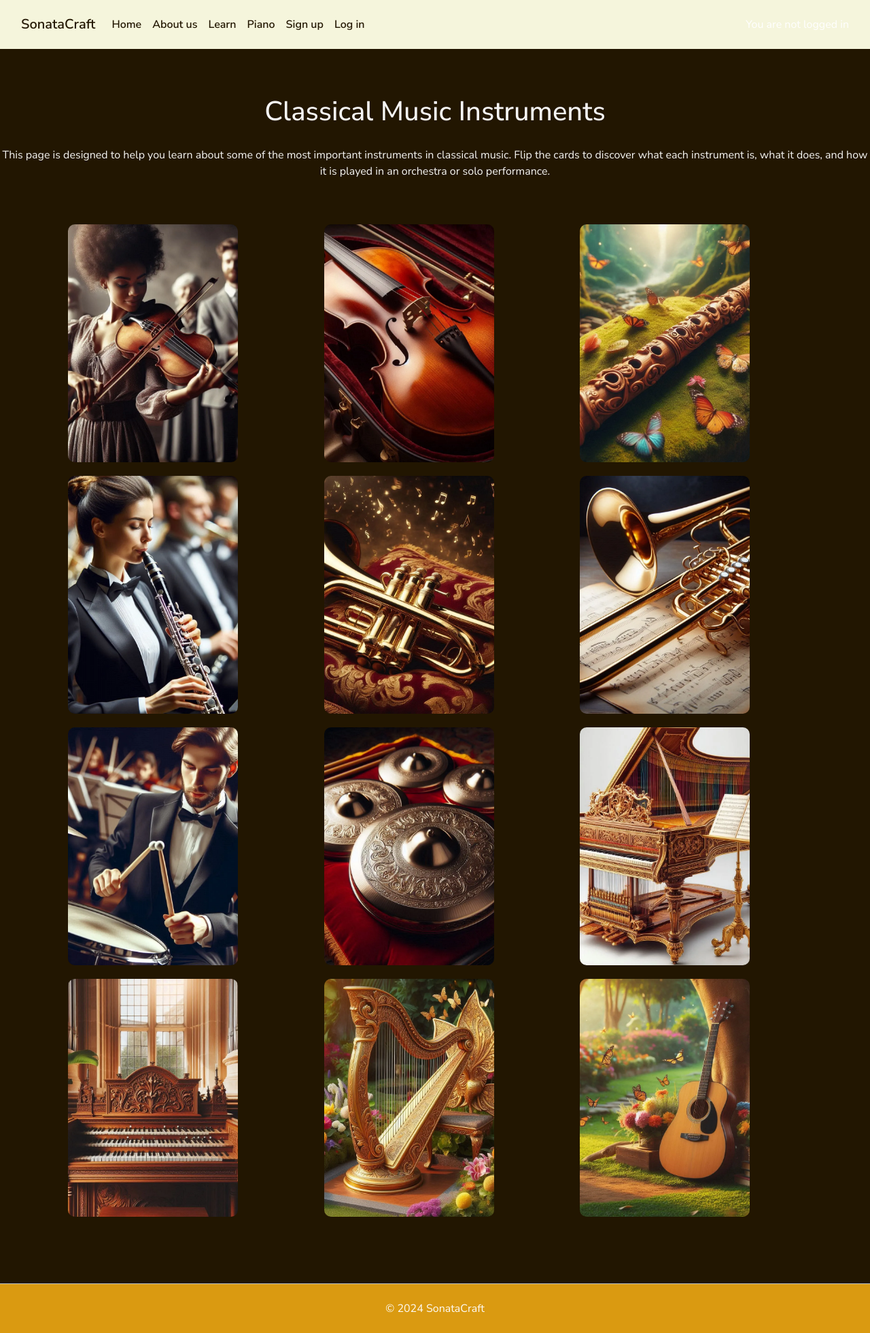
After one commit to Damitwhy/Team4-Sep2024-Hackathon, a Django app: template core/templates/core/learn.html in a window 1280 px wide. The commit adds this page. Shown: the whole page at 68% size. Run offline with Django 5.2, Linux system fonts and the light colour scheme; the template is opened without the code that fills it, so the values that code supplies are empty.

Commit message:
create learn.html, upload instrument images, modify css and other files to connect learn

```diff
--- /dev/null
+++ b/core/templates/core/learn.html
@@ -0,0 +1,195 @@
+{% extends 'base.html' %}
+{% load static %}
+{% block content %}
+<div class="learn-container">
+  <h1>Classical Music Instruments</h1>
+  <p class="description">
+    This page is designed to help you learn about some of the most important instruments in classical music. Flip the cards to discover what each instrument is, what it does, and how it is played in an orchestra or solo performance.
+  </p>
+
+  <div class="container">
+    <div class="row">
+      <!-- Violin -->
+      <div class="col-md-4">
+        <div class="flip-card">
+          <div class="flip-card-inner">
+            <div class="flip-card-front">
+              <img src="{% static 'images/violin.webp' %}" alt="Violin">
+            </div>
+            <div class="flip-card-back">
+              <h2>Violin</h2>
+              <p>The violin is a small string instrument played with a bow. It produces a high-pitched, beautiful tone and is often used to play the melody in orchestras. By moving the bow across the strings and pressing your fingers on the fingerboard, you can create different notes.</p>
+            </div>
+          </div>
+        </div>
+      </div>
+
+      <!-- Cello -->
+      <div class="col-md-4">
+        <div class="flip-card">
+          <div class="flip-card-inner">
+            <div class="flip-card-front">
+              <img src="{% static 'images/cello.webp' %}" alt="Cello">
+            </div>
+            <div class="flip-card-back">
+              <h2>Cello</h2>
+              <p>The cello is a larger string instrument with a rich, warm sound. It is played while seated and held between the knees. Like the violin, it uses a bow to produce sound, but it plays deeper notes, often providing harmony in an orchestra.</p>
+            </div>
+          </div>
+        </div>
+      </div>
+
+      <!-- Flute -->
+      <div class="col-md-4">
+        <div class="flip-card">
+          <div class="flip-card-inner">
+            <div class="flip-card-front">
+              <img src="{% static 'images/flute.webp' %}" alt="Flute">
+            </div>
+            <div class="flip-card-back">
+              <h2>Flute</h2>
+              <p>The flute is a woodwind instrument made of metal. To play, you blow across a hole at the top while pressing down keys to change the notes. It produces light, airy sounds and is often used to play high-pitched melodies in orchestras.</p>
+            </div>
+          </div>
+        </div>
+      </div>
+
+      <!-- Bassoon -->
+      <div class="col-md-4">
+        <div class="flip-card">
+          <div class="flip-card-inner">
+            <div class="flip-card-front">
+              <img src="{% static 'images/bassoon.webp' %}" alt="Bassoon">
+            </div>
+            <div class="flip-card-back">
+              <h2>Bassoon</h2>
+              <p>The bassoon is a long woodwind instrument with a deep, rich sound. It is played by blowing into a double reed while pressing various keys to change the notes. It often plays bass lines in orchestras, providing depth to the music.</p>
+            </div>
+          </div>
+        </div>
+      </div>
+
+      <!-- Trumpet -->
+      <div class="col-md-4">
+        <div class="flip-card">
+          <div class="flip-card-inner">
+            <div class="flip-card-front">
+              <img src="{% static 'images/trumpet.webp' %}" alt="Trumpet">
+            </div>
+            <div class="flip-card-back">
+              <h2>Trumpet</h2>
+              <p>The trumpet is a brass instrument known for its bright, clear sound. To play it, you buzz your lips into the mouthpiece and press valves to change the pitch. Trumpets are often used to play fanfares and bold melodies in orchestras and bands.</p>
+            </div>
+          </div>
+        </div>
+      </div>
+
+      <!-- Trombone -->
+      <div class="col-md-4">
+        <div class="flip-card">
+          <div class="flip-card-inner">
+            <div class="flip-card-front">
+              <img src="{% static 'images/trombone.webp' %}" alt="Trombone">
+            </div>
+            <div class="flip-card-back">
+              <h2>Trombone</h2>
+              <p>The trombone is a brass instrument that uses a sliding mechanism to change notes. By sliding the tubing in and out, you can control the pitch. It produces a strong, resonant sound and is often used in orchestras and jazz bands.</p>
+            </div>
+          </div>
+        </div>
+      </div>
+
+      <!-- Timpani -->
+      <div class="col-md-4">
+        <div class="flip-card">
+          <div class="flip-card-inner">
+            <div class="flip-card-front">
+              <img src="{% static 'images/timpani.webp' %}" alt="Timpani">
+            </div>
+            <div class="flip-card-back">
+              <h2>Timpani</h2>
+              <p>The timpani are large drums that are tuned to specific notes. They are played by striking the drumhead with mallets, and are used to add powerful rhythms and dramatic effects in orchestras.</p>
+            </div>
+          </div>
+        </div>
+      </div>
+
+      <!-- Cymbals -->
+      <div class="col-md-4">
+        <div class="flip-card">
+          <div class="flip-card-inner">
+            <div class="flip-card-front">
+              <img src="{% static 'images/cymbals.webp' %}" alt="Cymbals">
+            </div>
+            <div class="flip-card-back">
+              <h2>Cymbals</h2>
+              <p>Cymbals are large metal discs that are clashed together to create a loud, crashing sound. They are used to emphasize important moments in the music, creating dramatic effects in both orchestras and bands.</p>
+            </div>
+          </div>
+        </div>
+      </div>
+
+      <!-- Harpsichord -->
+      <div class="col-md-4">
+        <div class="flip-card">
+          <div class="flip-card-inner">
+            <div class="flip-card-front">
+              <img src="{% static 'images/harpsichord.webp' %}" alt="Harpsichord">
+            </div>
+            <div class="flip-card-back">
+              <h2>Harpsichord</h2>
+              <p>The harpsichord is an early keyboard instrument, similar to a piano. Instead of hammers, its keys cause strings to be plucked, giving it a distinctive, delicate sound. It is mostly used in Baroque music.</p>
+            </div>
+          </div>
+        </div>
+      </div>
+
+      <!-- Organ -->
+      <div class="col-md-4">
+        <div class="flip-card">
+          <div class="flip-card-inner">
+            <div class="flip-card-front">
+              <img src="{% static 'images/organ.webp' %}" alt="Organ">
+            </div>
+            <div class="flip-card-back">
+              <h2>Organ</h2>
+              <p>The organ is a large keyboard instrument with multiple rows of pipes. It produces sound by pushing air through the pipes when the keys are pressed. It is often used in churches and concert halls for its grand, powerful sound.</p>
+            </div>
+          </div>
+        </div>
+      </div>
+
+      <!-- Harp -->
+      <div class="col-md-4">
+        <div class="flip-card">
+          <div class="flip-card-inner">
+            <div class="flip-card-front">
+              <img src="{% static 'images/harp.webp' %}" alt="Harp">
+            </div>
+            <div class="flip-card-back">
+              <h2>Harp</h2>
+              <p>The harp is a tall, triangular instrument with many strings. Each string produces a different note, and you play it by plucking the strings with your fingers. It creates a soft, flowing sound often used in orchestras and solo performances.</p>
+            </div>
+          </div>
+        </div>
+      </div>
+
+      <!-- Guitar -->
+      <div class="col-md-4">
+        <div class="flip-card">
+          <div class="flip-card-inner">
+            <div class="flip-card-front">
+              <img src="{% static 'images/guitar.webp' %}" alt="Guitar">
+            </div>
+            <div class="flip-card-back">
+              <h2>Guitar</h2>
+              <p>The guitar is a string instrument that can be played by plucking or strumming the strings with your fingers or a pick. It is used in many styles of music, from classical to modern, and is known for its rich tone.</p>
+            </div>
+          </div>
+        </div>
+      </div>
+
+    </div>
+  </div>
+</div>
+{% endblock %}
--- a/core/urls.py
+++ b/core/urls.py
@@ -5,6 +5,7 @@ urlpatterns = [
     path('', views.home, name='home'),
     path('piano/', views.piano, name='piano'),
     path('about/', views.about, name='about'),
+    path('learn/', views.learn, name='learn'),
     #path('projects/', views.projects, name='projects'),
     #path('contact/', views.contact, name='contact'),
     #path('summernote/', include('django_summernote.urls')),  # Include Django Summernote URLs
--- a/core/views.py
+++ b/core/views.py
@@ -9,3 +9,6 @@ def piano(request):
 
 def about(request):
     return render(request, 'core/about.html')
+
+def learn(request):
+    return render(request, 'core/learn.html')
--- a/static/css/styles.css
+++ b/static/css/styles.css
@@ -231,6 +231,73 @@ footer {
   margin-bottom: 40px;
 }
 
+/* Styles for learning.html */
+
+.learn-container {
+  display: flex;
+  flex-wrap: wrap; /* Allows cards to wrap into rows */
+  justify-content: space-around; /* Centers the cards */
+  gap: 20px; /* Adds space between the cards */
+  margin: 20px 0; /* Adds some margin above and below the container */
+}
+
+.flip-card {
+  background-color: transparent;
+  width: 250px; /* Set a fixed width for cards */
+  height: 350px; /* Set a fixed height for cards */
+  perspective: 1000px; /* For the 3D flip effect */
+  margin: 10px; /* Add some margin to ensure spacing */
+}
+
+.flip-card-inner {
+  position: relative;
+  width: 100%;
+  height: 100%;
+  text-align: center;
+  transition: transform 0.6s;
+  transform-style: preserve-3d;
+}
+
+.flip-card:hover .flip-card-inner {
+  transform: rotateY(180deg);
+}
+
+.flip-card-front, .flip-card-back {
+  position: absolute;
+  width: 100%;
+  height: 100%;
+  backface-visibility: hidden;
+  border-radius: 10px;
+  overflow: hidden;
+}
+
+.flip-card-front img {
+  width: 100%;
+  height: 100%;
+  object-fit: cover;
+}
+
+.flip-card-back {
+  background-color: #333;
+  color: white;
+  display: flex;
+  flex-direction: column;
+  justify-content: center;
+  align-items: center;
+  transform: rotateY(180deg);
+  padding: 20px;
+  box-shadow: 0 4px 8px rgba(0, 0, 0, 0.2);
+}
+
+
+h2 {
+  margin-bottom: 10px;
+}
+
+p {
+  font-size: 16px;
+}
+
 /* Font styles */
 
 /* PT Serif: CSS classes */
--- a/templates/base.html
+++ b/templates/base.html
@@ -93,6 +93,14 @@
                            aria-current="page"
                            href="{% url 'about' %}">About us</a>
                      </li>
+                     <li class="nav-item"></li>
+                        <a class="nav-link
+                                  {% if request.path == home_url %}
+                                     active
+                                  {% endif %}"
+                           aria-current="page"
+                           href="{% url 'learn' %}">Learn</a>
+                     </li>
                      <li class="nav-item">
                         <a class="nav-link
                                   {% if request.path == home_url %}
```
Also changed, not shown: static/images/bassoon.webp (added), static/images/cello.webp (added), static/images/cymbals.webp (added), static/images/flute.webp (added), static/images/guitar.webp (added), static/images/harp.webp (added), static/images/harpsichord.webp (added), static/images/organ.webp (added), static/images/timpani.webp (added), static/images/trombone.webp (added), static/images/trumpet.webp (added), static/images/violin.webp (added).
